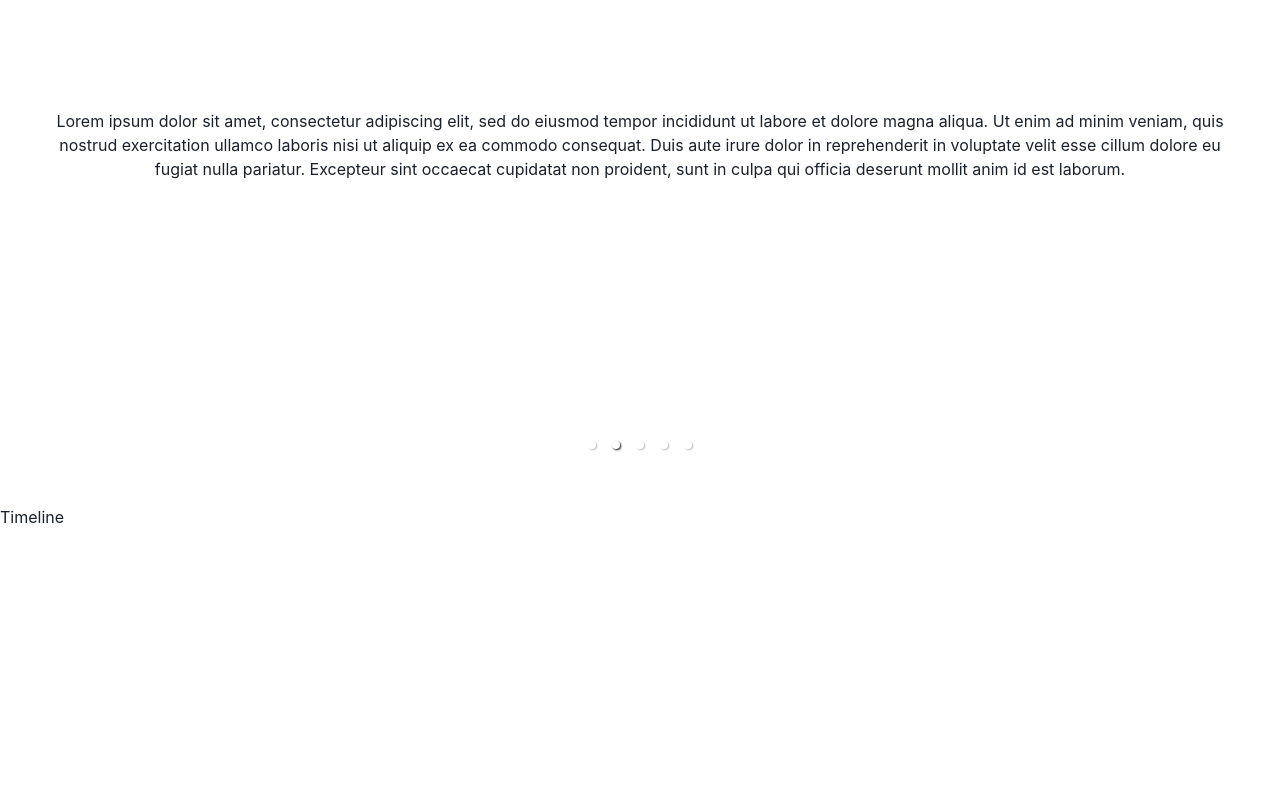
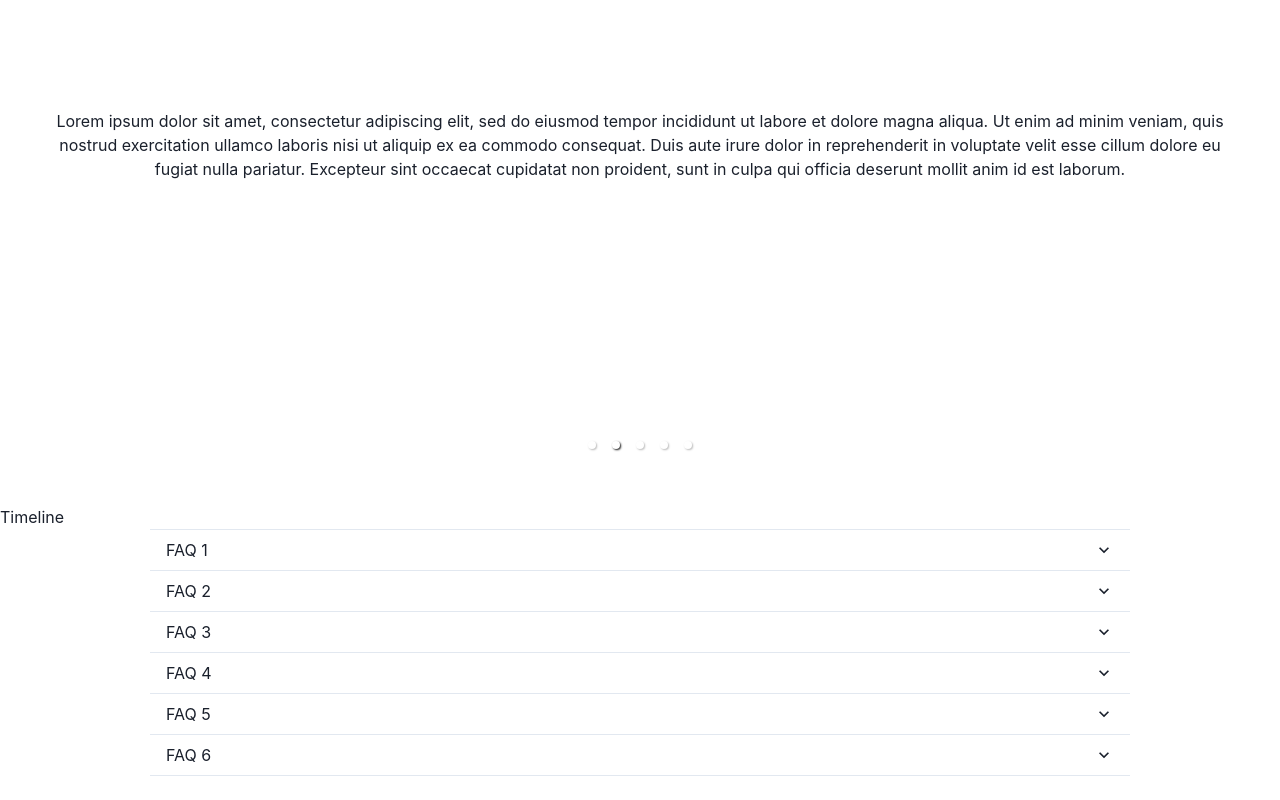
Before and after one commit to nandurijv/codeToClone, a React (Create React App) app: page / in a window 1280 px wide. Shown: the part 1018-1818 px from the top of the page. Before the commit the page ends 1547 px from the top, so only its background shows below. Built offline with nearby package versions, Linux system fonts and the light colour scheme.

Commit message:
Add FAQs and Help Icon

```diff
--- a/src/App.js
+++ b/src/App.js
@@ -4,7 +4,9 @@ import Navbar from './components/Navbar/Navbar';
 import CoverPage from './components/CoverPage/CoverPage';
 import EventCarousel from './components/EventCarousel/EventCarousel';
 import {EventData} from './components/EventCarousel/EventData';
-import Timeline from './components/Timeline/Timeline'
+import Timeline from './components/Timeline/Timeline';
+import FAQs from './components/FAQs/FAQs';
+import Help from './components/HelpIcon/Help';
 
 function App() {
   return (
@@ -13,6 +15,8 @@ function App() {
       <CoverPage/>
       <EventCarousel slides={EventData}/>
       <Timeline/>
+      <FAQs/>
+      <Help/>
     </ChakraProvider>
   );
 }
--- a/src/components/FAQs/FAQs.js
+++ b/src/components/FAQs/FAQs.js
@@ -1,8 +1,117 @@
 import React from 'react'
-
+import {
+    Accordion,
+    AccordionItem,
+    AccordionButton,
+    AccordionPanel,
+    AccordionIcon,
+    Box
+  } from '@chakra-ui/react'
 function FAQs() {
   return (
-    <div>FAQs</div>
+    <div><Accordion allowToggle ml={150} mr={150}>
+    <AccordionItem>
+      <h2>
+        <AccordionButton _expanded={{ bg: 'tomato', color: 'white' }}>
+          <Box flex='1' textAlign='left'>
+            FAQ 1
+          </Box>
+          <AccordionIcon />
+        </AccordionButton>
+      </h2>
+      <AccordionPanel pb={4}>
+        Lorem ipsum dolor sit amet, consectetur adipiscing elit, sed do eiusmod
+        tempor incididunt ut labore et dolore magna aliqua. Ut enim ad minim
+        veniam, quis nostrud exercitation ullamco laboris nisi ut aliquip ex ea
+        commodo consequat.
+      </AccordionPanel>
+    </AccordionItem>
+
+    <AccordionItem>
+      <h2>
+        <AccordionButton _expanded={{ bg: 'tomato', color: 'white' }}>
+          <Box flex='1' textAlign='left'>
+            FAQ 2
+          </Box>
+          <AccordionIcon />
+        </AccordionButton>
+      </h2>
+      <AccordionPanel pb={4}>
+        Lorem ipsum dolor sit amet, consectetur adipiscing elit, sed do eiusmod
+        tempor incididunt ut labore et dolore magna aliqua. Ut enim ad minim
+        veniam, quis nostrud exercitation ullamco laboris nisi ut aliquip ex ea
+        commodo consequat.
+      </AccordionPanel>
+    </AccordionItem>
+
+    <AccordionItem>
+      <h2>
+        <AccordionButton _expanded={{ bg: 'tomato', color: 'white' }}>
+          <Box flex='1' textAlign='left'>
+            FAQ 3
+          </Box>
+          <AccordionIcon />
+        </AccordionButton>
+      </h2>
+      <AccordionPanel pb={4}>
+        Lorem ipsum dolor sit amet, consectetur adipiscing elit, sed do eiusmod
+        tempor incididunt ut labore et dolore magna aliqua. Ut enim ad minim
+        veniam, quis nostrud exercitation ullamco laboris nisi ut aliquip ex ea
+        commodo consequat.
+      </AccordionPanel>
+    </AccordionItem>
+
+    <AccordionItem>
+      <h2>
+        <AccordionButton _expanded={{ bg: 'tomato', color: 'white' }}>
+          <Box flex='1' textAlign='left'>
+            FAQ 4
+          </Box>
+          <AccordionIcon />
+        </AccordionButton>
+      </h2>
+      <AccordionPanel pb={4}>
+        Lorem ipsum dolor sit amet, consectetur adipiscing elit, sed do eiusmod
+        tempor incididunt ut labore et dolore magna aliqua. Ut enim ad minim
+        veniam, quis nostrud exercitation ullamco laboris nisi ut aliquip ex ea
+        commodo consequat.
+      </AccordionPanel>
+    </AccordionItem>
+
+    <AccordionItem>
+      <h2>
+        <AccordionButton _expanded={{ bg: 'tomato', color: 'white' }}>
+          <Box flex='1' textAlign='left'>
+            FAQ 5
+          </Box>
+          <AccordionIcon />
+        </AccordionButton>
+      </h2>
+      <AccordionPanel pb={4}>
+        Lorem ipsum dolor sit amet, consectetur adipiscing elit, sed do eiusmod
+        tempor incididunt ut labore et dolore magna aliqua. Ut enim ad minim
+        veniam, quis nostrud exercitation ullamco laboris nisi ut aliquip ex ea
+        commodo consequat.
+      </AccordionPanel>
+    </AccordionItem>
+
+    <AccordionItem>
+      <h2>
+        <AccordionButton _expanded={{ bg: 'tomato', color: 'white' }}>
+          <Box flex='1' textAlign='left'>
+            FAQ 6
+          </Box>
+          <AccordionIcon />
+        </AccordionButton>
+      </h2>
+      <AccordionPanel pb={4}>
+        Lorem ipsum dolor sit amet, consectetur adipiscing elit, sed do eiusmod
+        tempor incididunt ut labore et dolore magna aliqua. Ut enim ad minim
+        veniam, quis nostrud exercitation ullamco laboris nisi ut aliquip ex ea
+        commodo consequat.
+      </AccordionPanel>
+    </AccordionItem>
+  </Accordion></div>
   )
 }
 
--- /dev/null
+++ b/src/components/HelpIcon/Help.js
@@ -0,0 +1,40 @@
+import React from 'react'
+import {
+    Popover,
+    PopoverTrigger,
+    PopoverContent,
+    PopoverHeader,
+    PopoverBody,
+    PopoverArrow,
+    PopoverCloseButton,
+    Button,
+    useColorMode,
+    toggleColorMode,
+    useColorModeValue,
+    Text,
+    Link
+  } from '@chakra-ui/react'
+function Help() {
+    const { colorMode, toggleColorMode } = useColorMode();
+  return (
+    <div style={{height: '100vh'}}>
+      <Popover placement='top-start'>
+  <PopoverTrigger>
+    <Button bg={useColorModeValue("gray.900", "gray.100")} color={useColorModeValue("gray.100", "gray.900")} _hover='none' position='fixed' bottom={5} right={5}>
+        <Text as='b'>?</Text>
+        </Button>
+  </PopoverTrigger>
+  <PopoverContent>
+    <PopoverHeader fontWeight='semibold'>For any queries contact our Student Coordinator </PopoverHeader>
+    <PopoverArrow />
+    <PopoverCloseButton />
+    <PopoverBody>
+    Satvik Jain : <Link href='#'>9460290262</Link>
+    </PopoverBody>
+  </PopoverContent>
+</Popover>
+    </div>
+  )
+}
+
+export default Help
```
Also changed, not shown: src/components/HelpIcon/HelpIcon.js (deleted).
